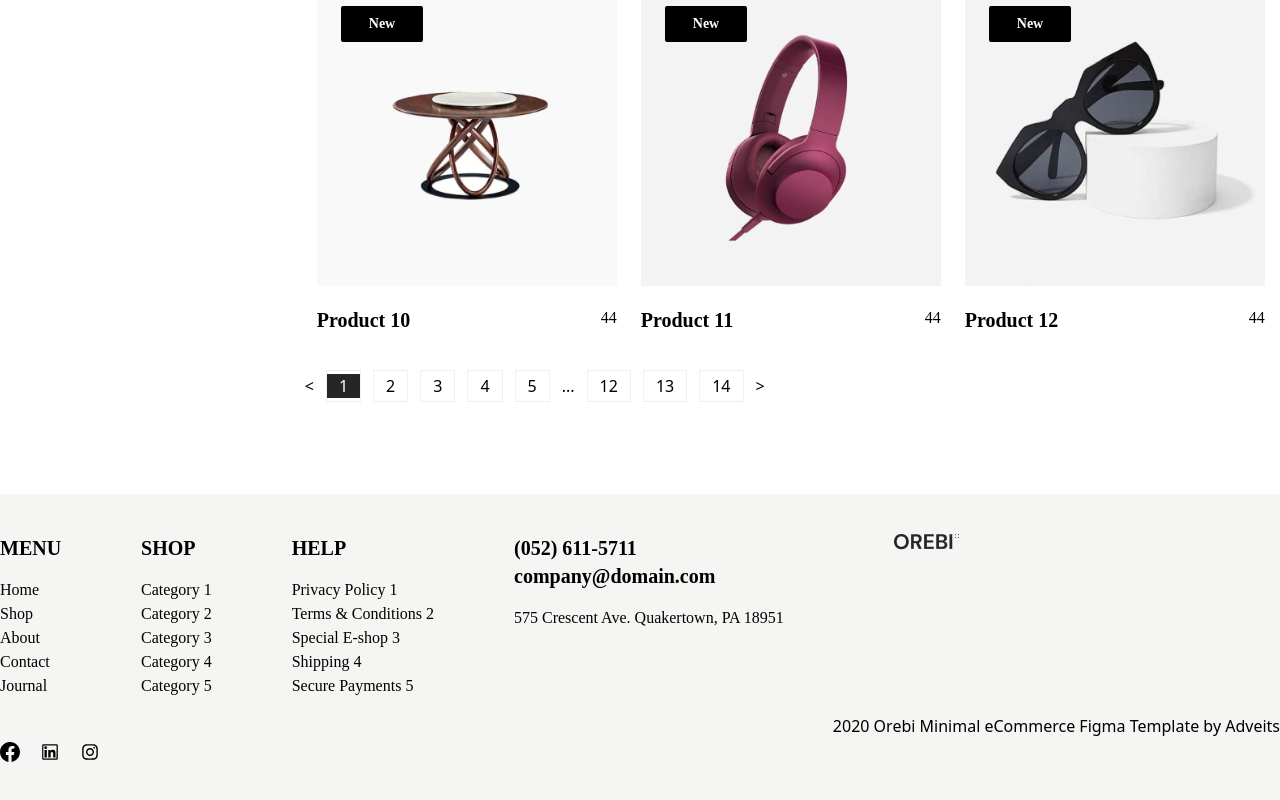
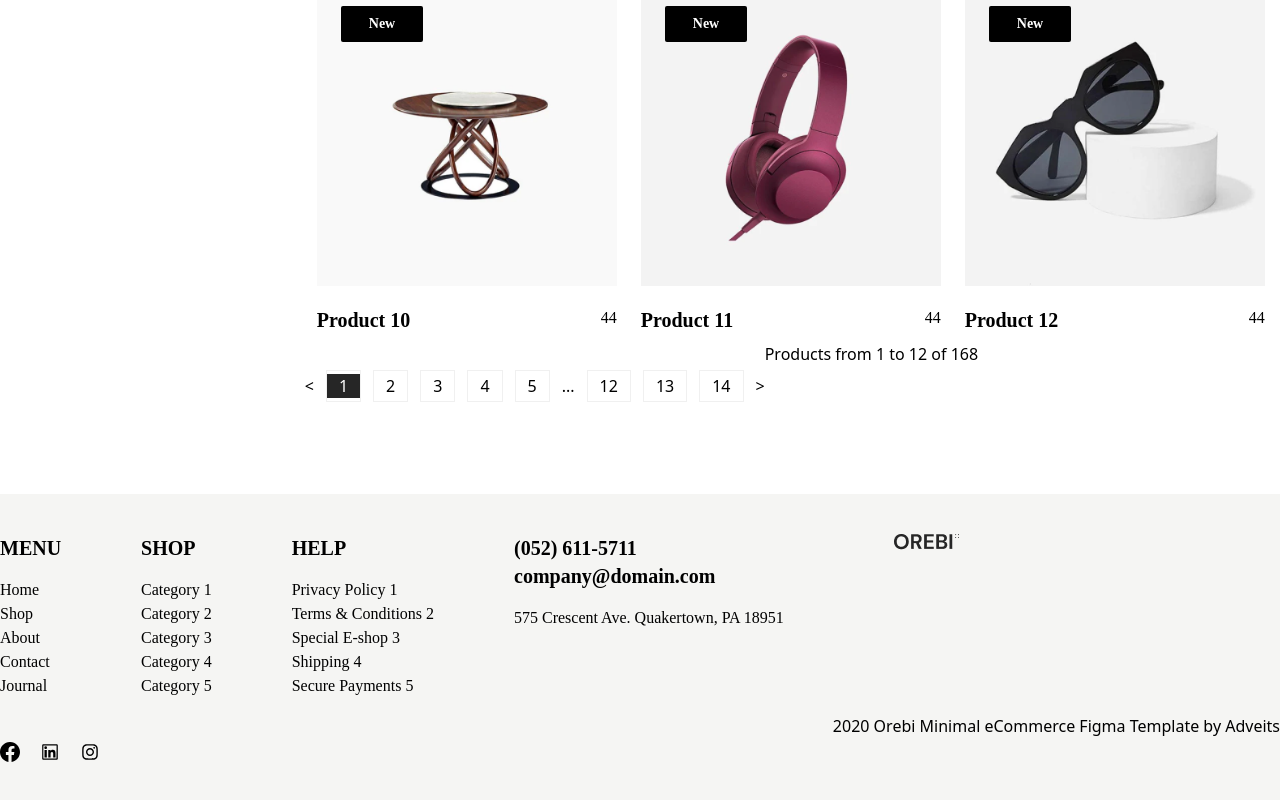
Before and after one commit to jibonrahaman/Orebi-fronted-E-commerce, a React (Vite) app: page /shop in a window 1280 px wide. Shown: the part 1463-2263 px from the top of the page. Built offline with nearby package versions, Linux system fonts and the light colour scheme.

Commit message:
product Page- pagination

```diff
--- a/src/Pagination.jsx
+++ b/src/Pagination.jsx
@@ -255,6 +255,7 @@ function Pagination({ itemsPerPage }) {
         activeClassName="  bg-[#262626] text-white "
         pageLinkClassName = " px-3 py-1 border border-[#f0f0f0]"
       />
+      <h5>Products from {itemOffset+1} to {endOffset >  items.length ? items.length : endOffset} of {items.length}</h5>
     </>
   );
 }
```
